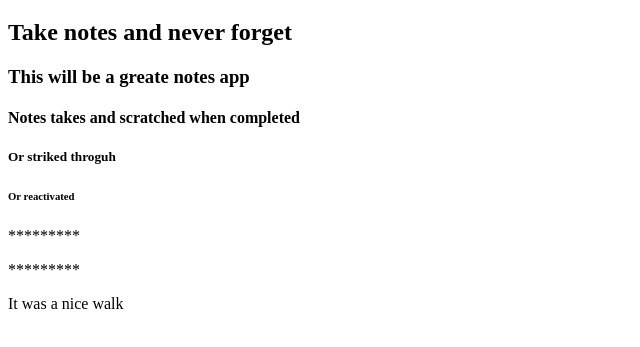
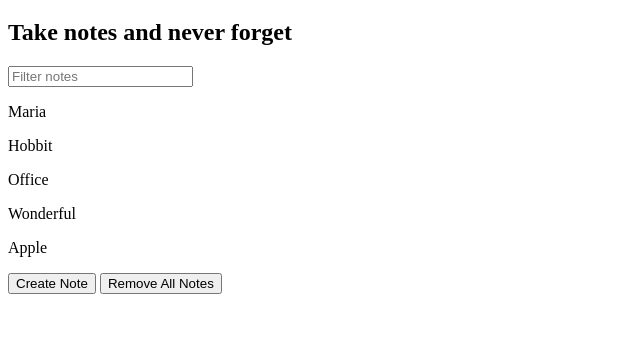
Before and after one commit to noircir/js-bootcamp, a plain HTML site: page notes-app/index.html in a window 1280 px wide. Shown: the part 61-408 px from the top of the page, without its empty margins (0-640 px from the left). Drawn offline with Linux system fonts and the light colour scheme.

Commit message:
Render and search notes

```diff
--- a/notes-app/index.html
+++ b/notes-app/index.html
@@ -3,20 +3,23 @@
 <head>
     <meta charset="utf-8" />
     <meta http-equiv="X-UA-Compatible" content="IE=edge">
-    <title>Page Title</title>
+    <title>Notes</title>
     <meta name="viewport" content="width=device-width, initial-scale=1">
     <link rel="stylesheet" type="text/css" media="screen" href = ""/>
 </head>
 <body>
     <h1>Welcome to Notes App</h1>
     <h2>Take notes and never forget</h2>
-    <h3>This will be a greate notes app</h3>
-    <h4>Notes takes and scratched when completed</h4>
-    <h5>Or striked throguh</h5>
-    <h6>Or reactivated</h6>
-    <p>Hello World</p>
-    <p>Some new text</p>
 
+    <input type="text" id="search-text" placeholder="Filter notes">
+
+    <div id="notes">
+
+    </div>
+
+    <button id="create-note">Create Note</button>
+
+    <button id="remove-all">Remove All Notes</button>
 
     <script src="notes-app.js"></script>
 </body>
--- a/notes-app/notes-app.js
+++ b/notes-app/notes-app.js
@@ -1,24 +1,79 @@
-// const p = document.querySelector('p')
-// // p.remove()
+// const ps = document.querySelectorAll('p')
 
-// const h6 = document.querySelector('h6')
-// console.log(p)
-// h6.remove()
+// ps.forEach(function (p) {
+//     p.textContent = '*********'
+//     console.log(p.textContent)
+//     // p.remove()
+// })
 
-const ps = document.querySelectorAll('p')
+// // Add a new element
+// const newParagraph = document.createElement('p')
+// newParagraph.textContent= 'It was a nice walk'
+// document.querySelector('body').appendChild(newParagraph)
 
-// console.log(ps)
+const notes = [
+    {
+        title: "Maria",
+        text: "I would like to go to Spain"
+    }, {
+        title: "Hobbit",
+        text: "Exercise. Eating a bit better."
+    }, {
+        title: "Office",
+        text: "Get a new seat"
+    }, {
+        title: "Wonderful",
+        text: "Get a new seat"
+    }, {
+        title: "Apple",
+        text: "Get a new seat"
+    }
+]
 
-ps.forEach(function (p) {
-    p.textContent = '*********'
-    console.log(p.textContent)
-    // p.remove()
+const filters = {
+    searchText: ''
+}
+
+const renderNotes = function (notes, filters) {
+    const filteredNotes = notes.filter(function (note) {
+        return note.title.toLowerCase().includes(filters.searchText.toLowerCase())
+    })
+
+    document.querySelector('#notes').innerHTML = ''
+
+    filteredNotes.forEach(function (note) {
+        const foundNote = document.createElement('p')
+        foundNote.textContent = note.title
+        document.querySelector('#notes').appendChild(foundNote)
+    })
+}
+renderNotes(notes, filters)
+
+document.querySelector('#create-note').addEventListener('click', function (e) {
+    // console.log(e)
+    e.target.textContent = "The button was clicked"
 })
 
-// Add a new element
+document.querySelector('#remove-all').addEventListener('click', function (e) {
+    document.querySelectorAll('.note').forEach(function (note) {
+        note.remove()
+    })
+})
 
-const newParagraph = document.createElement('p')
+document.querySelector('#search-text').addEventListener('input', function (e) {
+    filters.searchText = e.target.value
+    renderNotes(notes, filters)
+})
 
-newParagraph.textContent= 'It was a nice walk'
 
-document.querySelector('body').appendChild(newParagraph)
+
+// --- Single ---
+// p
+// #replace
+// .item
+
+// --- Multiple ---
+// p#order
+// button.inventory
+// h1#title.application
+// h1.application#title
```
Also changed, not shown: todo-app/index.html (+5 -2 lines), todo-app/todo-app.js (+10 -9 lines).
